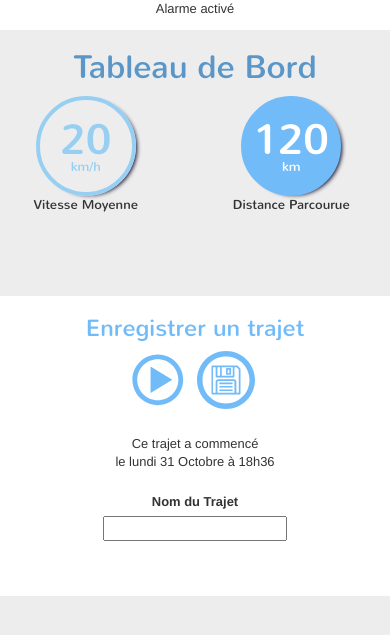
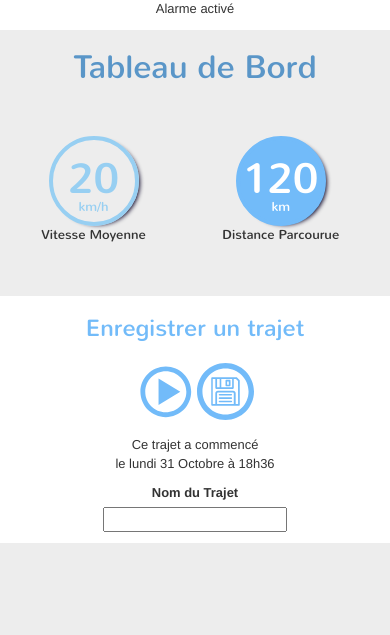
Before and after one commit to justinevacher/bykeeper, a PHP site: page /tableau-bord.html in a window 390 px wide. Shown: the part 55-690 px from the top of the page. Run offline with PHP 8.4, Linux system fonts and the light colour scheme.

Commit message:
integration enregistrer trajet complet

```diff
--- a/css/tableau-bord.css
+++ b/css/tableau-bord.css
@@ -66,7 +66,7 @@ header>div+div img{
 }
 
 /*#################################alarme connectée*/
-body section:first-of-type{
+body>section:first-of-type{
 	height:30px;
 	background: white;
 	text-align: center;
@@ -76,21 +76,20 @@ body section:first-of-type{
 /*############################CORPS */
 
 /*données*/
-body>section:nth-of-type(2){
+body>div>section:nth-of-type(1){
 	height:200px;
 	font-family: Nunito;
+	display: flex;
+	align-items: center;
 }
-body>section:nth-of-type(2) div{
-	display: inline-block;
-	width: 48%;
-	height: 100%;
+body>div>section:nth-of-type(1) div{
+	width:48%;
 	text-align: center;
-	vertical-align: top;
 }
 
 #rondVitesse,#rondDistance{
-	width:100px;
-	height: 100px;
+	width:90px;
+	height: 90px;
 	border-radius: 50%;
 	margin:auto;
 
@@ -109,7 +108,7 @@ body>section:nth-of-type(2) div{
 }
 #rondVitesse span:first-of-type,#rondDistance span:first-of-type{
 	position: relative;
-	top: 10px;
+	top: 9px;
 	left: 0;
 	font-size: 3.3em;
 }
@@ -125,30 +124,50 @@ body>section:nth-of-type(2) div{
 
 /*Enregistrer un trajet*/
 
-body>section:nth-of-type(3){
-	height:300px;
+body>div>section:nth-of-type(2){
+	height:100%;
 	background: white;
 	text-align: center;
 }
+body>div>section:nth-of-type(2) form {
+	width: 54%;
+	margin:auto;
+	padding: 3% 0;
+}
 
-body>section:nth-of-type(3) button#play{
-	width: 15%;
+body>div>section:nth-of-type(2) button{
+	width: 27%;
 	height: 58px;
-	background: url(../img/play.svg) no-repeat;
 	border: 0;
 }
 
-body>section:nth-of-type(3) button[type=submit]{
-	width: 15%;
-	height: 58px;
-	background: url(../img/floppy.svg) no-repeat;
-	border:0;
+
+body>div>section:nth-of-type(2) button#play{
+	background: url(../img/play.svg) no-repeat;
+	background-position: right;
 }
 
-body>section:nth-of-type(3) p{
+body>div>section:nth-of-type(2) button[type=submit]{
+	background: url(../img/floppy.svg) no-repeat;
+}
+
+body>div>section:nth-of-type(2) p{
 	margin:5%;
 }
 
-body>section:nth-of-type(3) form label{
+body>div>section:nth-of-type(2) form label{
 	display: block;
 }
+
+
+
+@media screen and (min-width:800px){
+/*	body>section:nth-of-type(2),body>section:nth-of-type(3){
+		display: inline-block;
+		width: 47%;
+		height:300px;
+		background: white;
+		margin: 1%;
+		vertical-align: top;
+	}*/
+}
--- a/tableau-bord.html
+++ b/tableau-bord.html
@@ -21,11 +21,15 @@
 			<img src="img/profil.svg" alt="logo profil">
 		</div>
 	</header>
+
 	<section class="row">
 	<p>Alarme activé</p>
 	</section>
+
 	<h1>Tableau de Bord</h1>
-	<section class="row">
+
+	<div class="row">
+		<section class="col-xs-12 col-sm-12 col-md-6 col-lg-6">
 			 <div>
 				<div id="rondVitesse"><span>20</span><span>km/h</span></div>
 				<p>Vitesse Moyenne</p>
@@ -35,15 +39,18 @@
 				<p>Distance Parcourue</p>
 			</div>
 		</section>
-	<section class="row">
+
+		<section class="col-xs-12 col-sm-12 col-md-6 col-lg-6">
 			<h2>Enregistrer un trajet</h2>
 			<form action="">
-			<button id="play"></button>
+					<button id="play" ></button>
 					<button type="submit"></button>
 				<p>Ce trajet a commencé<br> le lundi 31 Octobre à 18h36</p>
 				<label for="nom">Nom du Trajet</label>
 				<input type="text" name="trajet">
 			</form>
 		</section>
-</body>
+
+	</div>
+
 </html>
```
Lines whose indentation alone changed are shown as unchanged.
